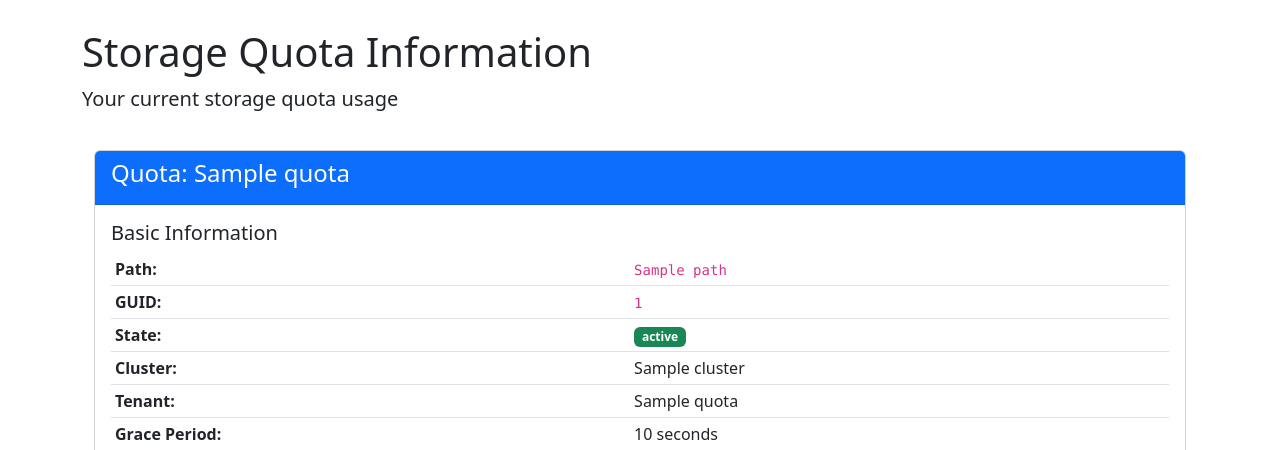
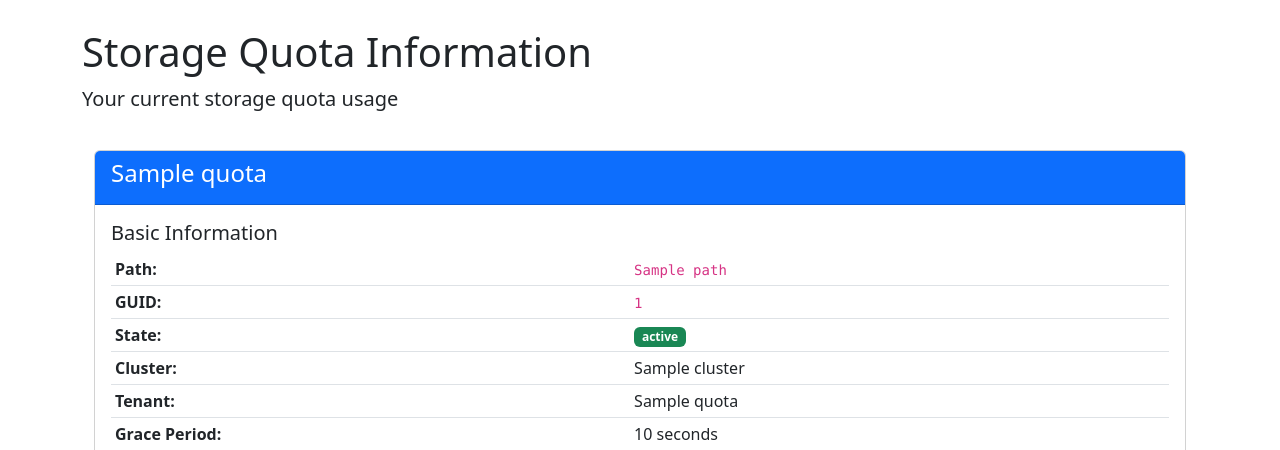
Before and after one commit to checomp/trace-vast-dashboard, a Flask app: template templates/dashboard.html in a window 1280 px wide. Shown: the part 56-506 px from the top of the page. Run offline with Flask 3, Linux system fonts and the light colour scheme; the template is opened without the code that fills it: most values are stand-ins (such as "Sample title", 1, 10 or a date in 2020).

Commit message:
remove quota:

```diff
--- a/templates/dashboard.html
+++ b/templates/dashboard.html
@@ -37,7 +37,7 @@
     <div class="col-md-12">
         <div class="card">
             <div class="card-header bg-primary text-white">
-                <h4>Quota: {{ quota.name }}</h4>
+                <h4>{{ quota.name }}</h4>
             </div>
             <div class="card-body">
                 <h5>Basic Information</h5>
```
